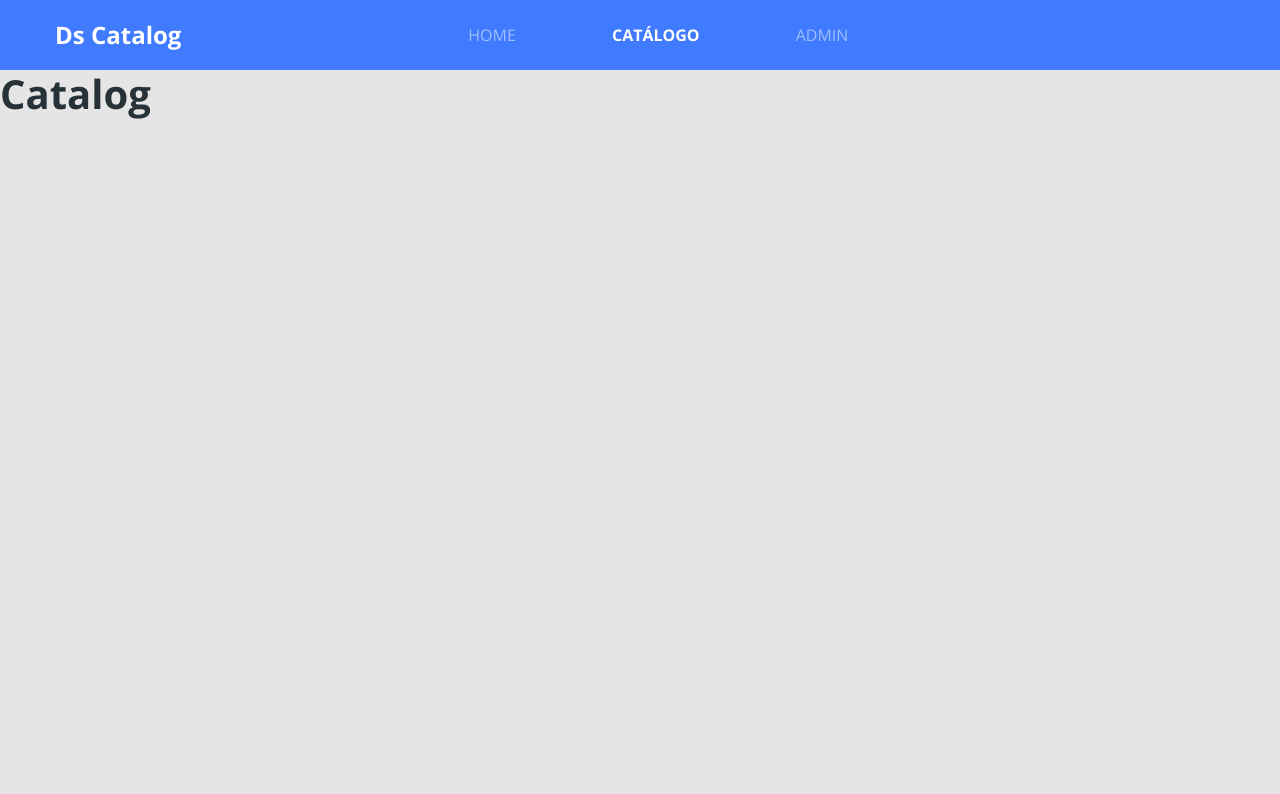
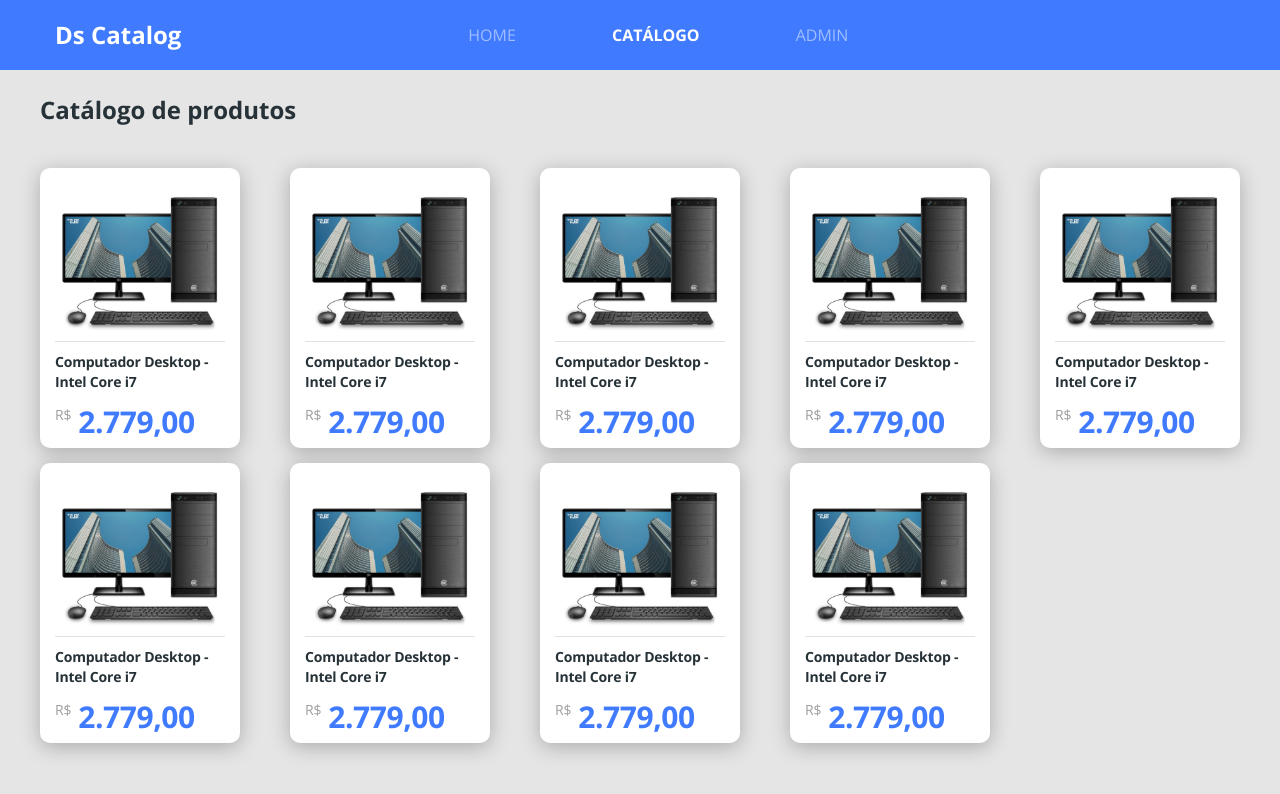
Before and after one commit to VanderleiKs/dscatalog, a React (Create React App) app in the folder dscatalog_frontend/: page /catalog in a window 1280 px wide. Shown: the top 794 px of the page. Built offline with nearby package versions, Linux system fonts and the light colour scheme.

Commit message:
create page catalog

```diff
--- a/dscatalog_frontend/src/app.scss
+++ b/dscatalog_frontend/src/app.scss
@@ -21,3 +21,8 @@
         color: unset;
     }
 }
+
+.card-base {
+    background-color: #fff;
+    box-shadow: 0px 4px 20px rgba(0, 0, 0, 0.25);
+}
--- /dev/null
+++ b/dscatalog_frontend/src/pages/catalog/components/productCard/index.tsx
@@ -0,0 +1,19 @@
+import React from 'react';
+import './styles.scss';
+import {ReactComponent as ProductImage} from '../../../../core/assets/images/product.svg';
+
+const ProductCard = () => (
+
+    <div className="catalog-products card-base">
+        <ProductImage/>
+        <div className="product-name">
+            <span>Computador Desktop - Intel Core i7</span>
+        </div>
+        <div className="container-product-price">
+            <span className="currency-price">R$</span>
+            <p className="product-price">2.779,00</p>
+        </div>
+    </div>
+);
+
+export default ProductCard;
--- /dev/null
+++ b/dscatalog_frontend/src/pages/catalog/components/productCard/styles.scss
@@ -0,0 +1,39 @@
+.catalog-products {
+    width: 200px;
+    height: 280px;
+    border-radius: 10px;
+    padding: 15px;
+    text-align: center;
+}
+
+.product-name {
+    text-align: left;
+    padding-top: 10px;
+    border-top: 1px solid #E1E1E1;
+    font-weight: 700;
+    font-size: 14px;
+    line-height: 20px;
+    letter-spacing: -0.015em;
+}
+
+.container-product-price {
+    margin-top: 10px;
+    display: flex;
+}
+
+.currency-price {
+    font-size: 14px;
+    line-height: 25px;
+    align-items: flex-start;
+    letter-spacing: -0.015em;
+    color: #9E9E9E;
+    padding-right: 7px;
+}
+
+.product-price {
+    font-size: 30px;
+    font-weight: 600;
+    line-height: 40px;
+    letter-spacing: -0.015em;
+    color: #407BFF;
+}
--- a/dscatalog_frontend/src/pages/catalog/index.tsx
+++ b/dscatalog_frontend/src/pages/catalog/index.tsx
@@ -1,9 +1,25 @@
 import React from 'react';
+import ProductCard from './components/productCard';
+import './styles.scss';
 
 const Catalog = () => (
 
-    <div>
-        <h1>Catalog</h1>
+    <div className="container-base">
+        <h4 className="title">Catálogo de produtos</h4>
+        <div className="container-catalog">
+
+            <ProductCard/>
+            <ProductCard/>
+            <ProductCard/>
+            <ProductCard/>
+            <ProductCard/>
+            <ProductCard/>
+            <ProductCard/>
+            <ProductCard/>
+            <ProductCard/>
+
+        </div>
+
     </div>
 );
 
--- /dev/null
+++ b/dscatalog_frontend/src/pages/catalog/styles.scss
@@ -0,0 +1,19 @@
+.container-base {
+    margin-top: 26px;
+    margin-left: 40px;
+    margin-right: 40px;
+
+    &.title {
+        line-height: 33px;
+        letter-spacing: -0.015em;
+    }
+
+}
+
+.container-catalog {
+    margin-top: 43px;
+    display: grid;
+    grid-template-columns: repeat(auto-fill, 200px);
+    grid-gap: 15px 12px;
+    justify-content: space-between;
+}
--- a/dscatalog_frontend/src/pages/home/index.tsx
+++ b/dscatalog_frontend/src/pages/home/index.tsx
@@ -5,7 +5,7 @@
 
 const Home = () => (
 
-    <div className="row container-main">
+    <div className="row container-main card-base">
         <div className="col-6 container-text">
             <h1>Conheça o melhor <br/> catálogo de produtos</h1>
             <p>Ajudaremos você a encontrar os melhores <br/> produtos disponíveis no mercado.</p>
--- a/dscatalog_frontend/src/pages/home/styles.scss
+++ b/dscatalog_frontend/src/pages/home/styles.scss
@@ -1,7 +1,5 @@
 .container-main {
-    background-color: #ffffff;
     margin-top: 40px;
-    box-shadow: 0px 4px 20px rgba(0, 0, 0, 0.25);
     border-radius: 20px;
     margin-right: 40px;
     margin-left: 40px;
```
Also changed, not shown: dscatalog_frontend/src/core/assets/images/product.svg (added), 1 other file (tests, documents, lock files or other folders).
